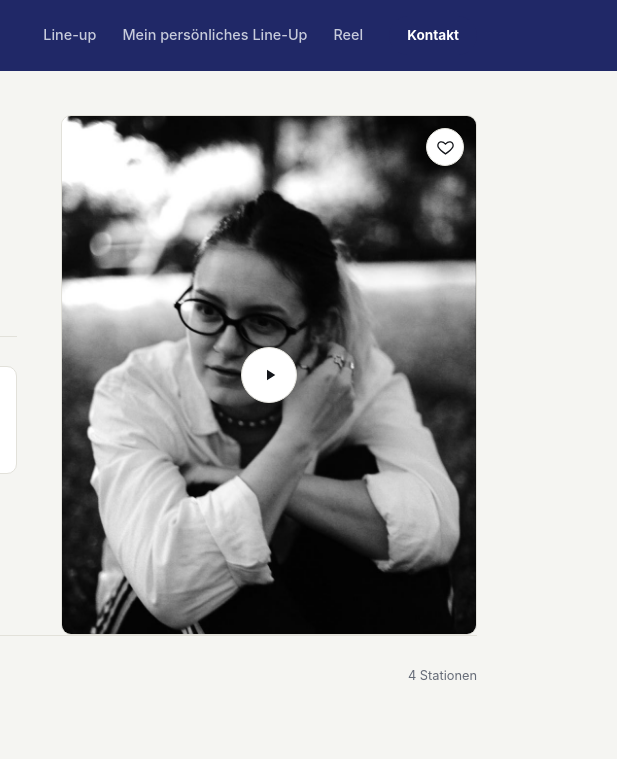
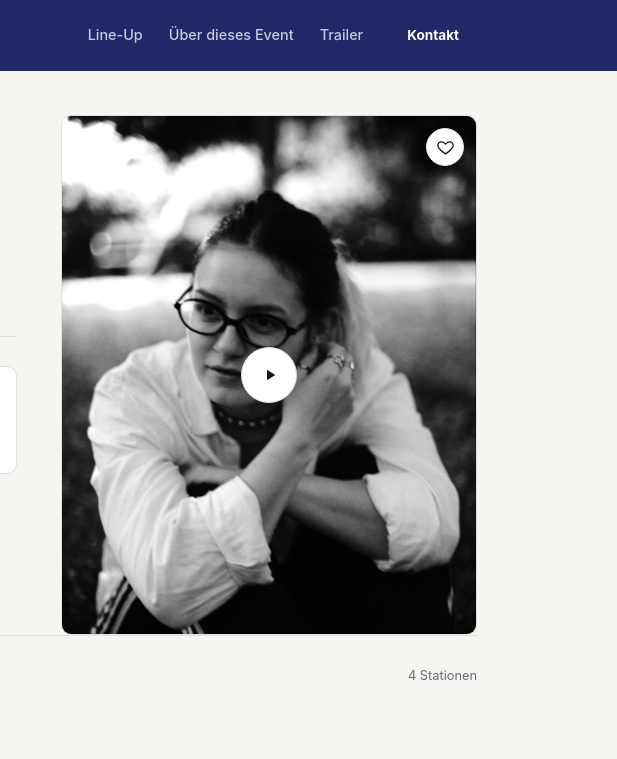
Before and after one commit to s1ckjun3/s1ckjun3.github.io, a plain HTML site: page index.html in a window 1280 px wide. Shown: the top 759 px of the page, 663-1280 px from the left. Drawn offline with Linux system fonts and the light colour scheme.

Commit message:
Update index.html

```diff
--- a/index.html
+++ b/index.html
@@ -450,9 +450,9 @@
       <span class="mark"><img src="unnamed.png" alt=""></span>
     </a>
     <div class="navlinks">
-      <a href="#stationen">Line-up</a>
-      <a href="#ueber-mich">Mein persönliches Line-Up</a>
-      <a href="#reel">Reel</a>
+      <a href="#stationen">Line-Up</a>
+      <a href="#ueber-mich">Über dieses Event</a>
+      <a href="#reel">Trailer</a>
       <a class="pill" href="#kontakt">Kontakt</a>
     </div>
   </div>
```
